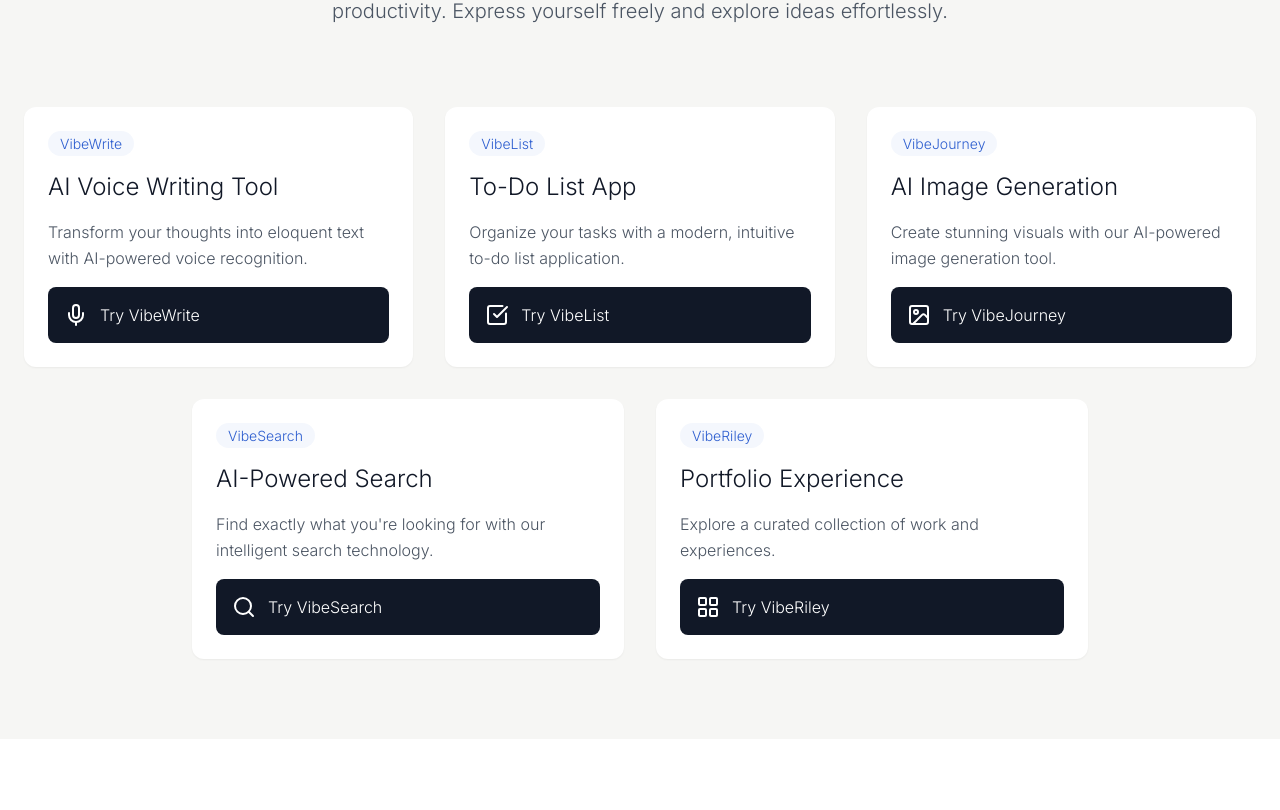
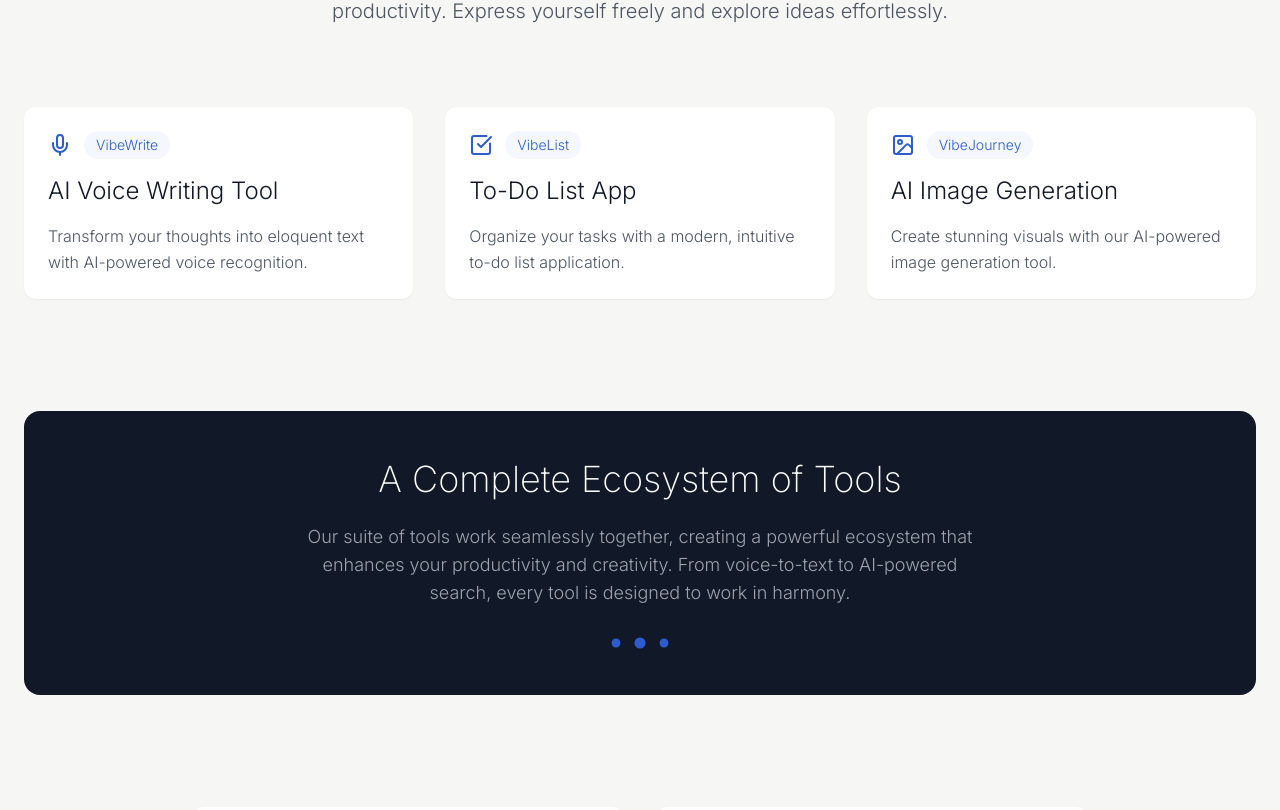
Before and after one commit to BillsMafiaAI/test1, a React (Vite) app: page / in a window 1280 px wide. Shown: the part 310-1120 px from the top of the page. Before the commit the page ends 1049 px from the top, so only its background shows below. Built offline with nearby package versions, Linux system fonts and the light colour scheme.

Commit message:
Refactor website design
- Remove top bar background.
- Add hero image between feature sets.
- Remove "Try [feature name]" text.
- Remove horizontal bars in feature cards.

```diff
--- a/src/components/FeatureCard.tsx
+++ b/src/components/FeatureCard.tsx
@@ -13,15 +13,15 @@ export const FeatureCard = ({ title, description, name, icon }: FeatureCardProps
   const getIcon = (iconName: string) => {
     switch (iconName) {
       case "microphone":
-        return <Mic className="w-6 h-6" />;
+        return <Mic className="w-6 h-6 text-[#2c5dcf]" />;
       case "check-square":
-        return <CheckSquare className="w-6 h-6" />;
+        return <CheckSquare className="w-6 h-6 text-[#2c5dcf]" />;
       case "image":
-        return <Image className="w-6 h-6" />;
+        return <Image className="w-6 h-6 text-[#2c5dcf]" />;
       case "search":
-        return <Search className="w-6 h-6" />;
+        return <Search className="w-6 h-6 text-[#2c5dcf]" />;
       case "layout-grid":
-        return <LayoutGrid className="w-6 h-6" />;
+        return <LayoutGrid className="w-6 h-6 text-[#2c5dcf]" />;
       default:
         return null;
     }
@@ -34,29 +34,14 @@ export const FeatureCard = ({ title, description, name, icon }: FeatureCardProps
       className="bg-white rounded-xl p-6 shadow-sm hover:shadow-md transition-shadow"
     >
       <div className="space-y-4">
-        <span className="text-sm font-light text-[#2c5dcf] py-1 px-3 bg-[#2c5dcf]/5 rounded-full">
-          {name}
-        </span>
+        <div className="flex items-center space-x-3">
+          {getIcon(icon)}
+          <span className="text-sm font-light text-[#2c5dcf] py-1 px-3 bg-[#2c5dcf]/5 rounded-full">
+            {name}
+          </span>
+        </div>
         <h3 className="text-2xl font-light text-gray-900">{title}</h3>
         <p className="text-gray-600 font-light leading-relaxed">{description}</p>
-
-        <motion.div
-          className="mt-6 bg-gray-900 rounded-lg p-4 text-white flex items-center justify-between group cursor-pointer"
-          whileHover={{ scale: 1.02 }}
-          transition={{ duration: 0.2 }}
-        >
-          <div className="flex items-center space-x-3">
-            {getIcon(icon)}
-            <span className="font-light">Try {name}</span>
-          </div>
-          <motion.div
-            className="opacity-0 group-hover:opacity-100 transition-opacity"
-            initial={{ x: -10 }}
-            animate={{ x: 0 }}
-          >
-            →
-          </motion.div>
-        </motion.div>
       </div>
     </motion.div>
   );
--- a/src/pages/Index.tsx
+++ b/src/pages/Index.tsx
@@ -38,7 +38,7 @@ const features = [
 const Index = () => {
   return (
     <div className="min-h-screen bg-[#f6f6f4] font-inter">
-      <nav className="fixed top-0 w-full bg-white/80 backdrop-blur-sm z-50 border-b border-gray-100">
+      <nav className="fixed top-0 w-full z-50 border-b border-gray-100/50 backdrop-blur-[2px]">
         <div className="container mx-auto px-6 py-4">
           <div className="flex items-center justify-between">
             <span className="text-xl font-light text-[#2c5dcf]">OpenVibe</span>
@@ -80,6 +80,40 @@ const Index = () => {
                 </motion.div>
               ))}
             </motion.div>
+
+            <motion.div
+              className="lg:col-span-3 my-20"
+              initial={{ opacity: 0 }}
+              animate={{ opacity: 1 }}
+              transition={{ duration: 0.8 }}
+            >
+              <div className="bg-gray-900 text-white rounded-2xl p-12 text-center">
+                <h2 className="text-4xl font-extralight mb-6">A Complete Ecosystem of Tools</h2>
+                <p className="text-gray-400 font-light text-lg max-w-2xl mx-auto">
+                  Our suite of tools work seamlessly together, creating a powerful ecosystem
+                  that enhances your productivity and creativity. From voice-to-text to AI-powered
+                  search, every tool is designed to work in harmony.
+                </p>
+                <div className="mt-8 flex justify-center space-x-4">
+                  <motion.div
+                    className="w-2 h-2 bg-[#2c5dcf] rounded-full"
+                    animate={{ scale: [1, 1.5, 1] }}
+                    transition={{ duration: 2, repeat: Infinity }}
+                  />
+                  <motion.div
+                    className="w-2 h-2 bg-[#2c5dcf] rounded-full"
+                    animate={{ scale: [1.5, 1, 1.5] }}
+                    transition={{ duration: 2, repeat: Infinity }}
+                  />
+                  <motion.div
+                    className="w-2 h-2 bg-[#2c5dcf] rounded-full"
+                    animate={{ scale: [1, 1.5, 1] }}
+                    transition={{ duration: 2, repeat: Infinity }}
+                  />
+                </div>
+              </div>
+            </motion.div>
+
             <motion.div
               className="lg:col-span-3 grid grid-cols-1 md:grid-cols-2 gap-8 max-w-4xl mx-auto w-full"
             >
```
